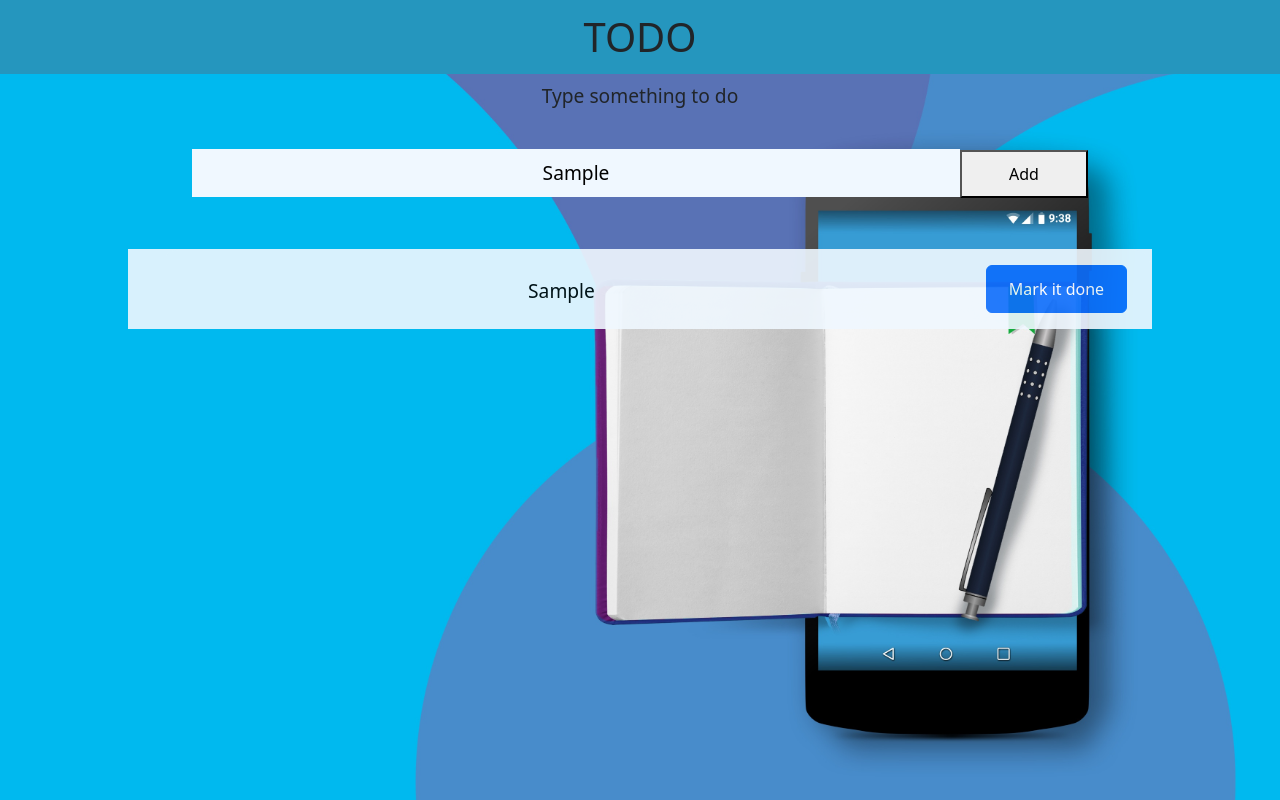
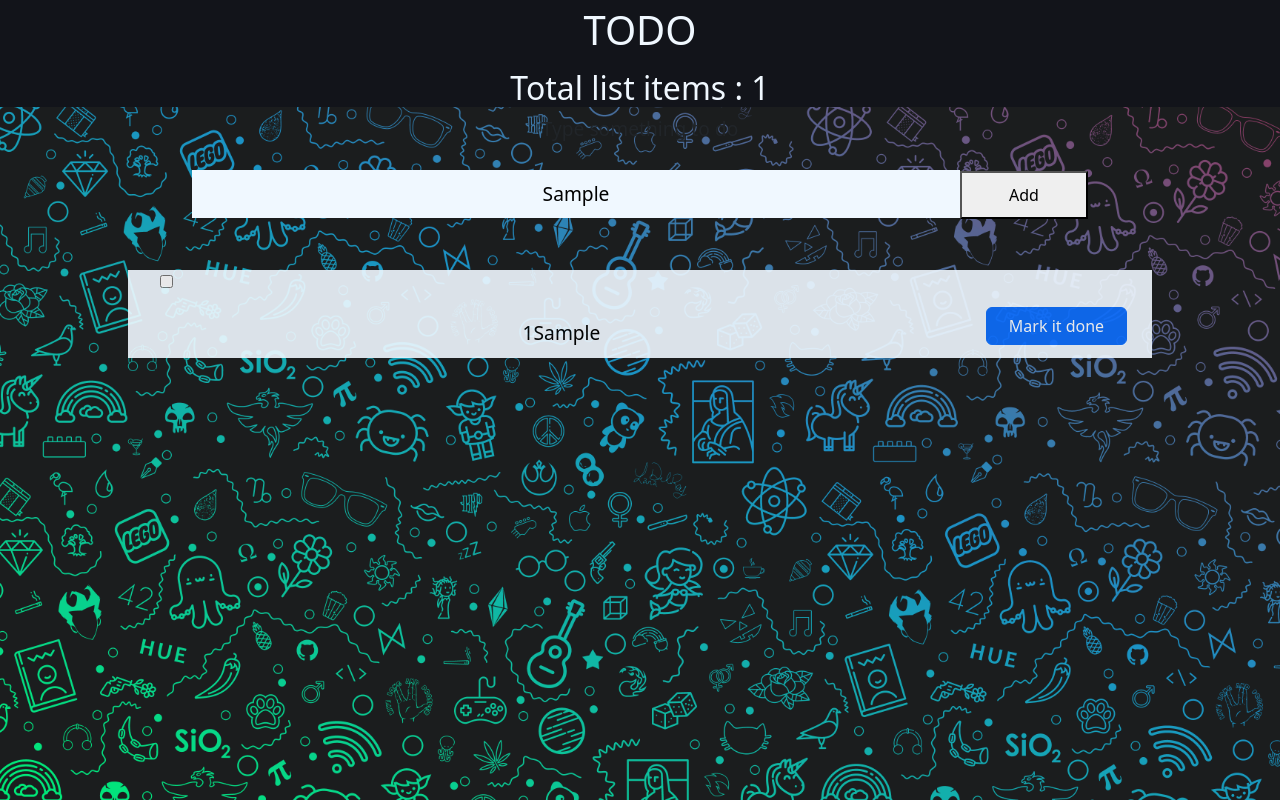
Before and after one commit to Shakthi558/TODO-APP, a React (Create React App) app in the folder todo/: page / in a window 1280 px wide. Both pictures are taken after typing "Sample" into the empty fields and a click on the button "Add". Built offline with nearby package versions, Linux system fonts and the light colour scheme.

Commit message:
Recitified id logic

```diff
--- a/todo/public/style.css
+++ b/todo/public/style.css
@@ -3,20 +3,22 @@ body{
     margin-top:0px;
     margin-left: 0px;
     margin-right:0px;
-    background-image: url(back.jpg);
+    background-image: url(back.png);
     background-size: cover;
-    height: 100vh;;
+    height: 100vh;
+
 }
 .title-box{
     text-align: center;
-    background-color:#2596be;
+    background-color:#12141a;
     margin-top: 0;
+    color:aliceblue;
 
 
 }
 h1{
     margin-top: 0px;
-    padding: 1%;
+    padding: .5%;
 }
 .input-box{
     margin:auto;
@@ -26,7 +28,8 @@ h1{
     text-align: center;
     border:none;
     border-style: none;
-    margin-top:3%
+    margin-top:2%;
+    outline: none;
 }
 .field{
     border: none;
@@ -66,7 +69,7 @@ button{
 }
 li{
     display: grid;
-    height: 10vh;
+    height: 8vh;
     width: auto;
     text-align: center;
     list-style: none;
@@ -84,6 +87,7 @@ li{
 .del{
 
 width: 100%;
+height: auto;
 
 }
 .con{
--- a/todo/src/App.jsx
+++ b/todo/src/App.jsx
@@ -4,7 +4,7 @@ import React, { useState } from "react";
 function App() {
   var [item, setItem] = useState("");
   var [task, setTask] = useState([]);
-  const [done,setDone] = useState(false)
+  const [done, setDone] = useState(false)
 
   function createItem(event) {
     event.preventDefault();
@@ -12,21 +12,25 @@ function App() {
   }
   function createTask(event) {
     event.preventDefault();
-
-    setTask(cur => [...cur, item])
+    let id = 1
+    if (task.length > 0) {
+      id = task.length + 1
     }
-
+    let taskdet = { id: id, desc: item }
+    let newtask = [...task, taskdet]
+    setTask(newtask)
+  }
 
 
   function Card(props) {
     return <div className="card-outer">
-
+      {props.id}
       {props.name}
 
     </div>
 
   }
-  function createCard(li) {
+  function createCard(task) {
 
 
 
@@ -34,14 +38,20 @@ function App() {
 
 
       <ul>
+        <input type="checkbox" />
         <li >
+
           <div className="eachList">
+
             <div class="row con">
-            <div style={{textDecoration : done ? "line-through":null}} class="col-10 coln">
-          <Card name={li} />
+
+              <div style={{ textDecoration: done ? "line-through" : null }} class="col-10 coln">
+
+                <Card name={task.desc} id={task.id} />
               </div>
               <div class="col-2 coln">
-            <button id="delbutton" onClick={()=>setDone(!done)} className="del btn btn-primary btn-large">{done?"Undo":"Mark it done"}</button>
+                <button id="delbutton" onClick={() =>
+                 {setDone(!done)}} className="del btn btn-primary btn-large">{done ? "Undo" : "Mark it done"}</button>
               </div>
             </div>
           </div>
@@ -52,7 +62,9 @@ function App() {
   }
 
   return <div> <div className="title-box">
-    <h1>TODO </h1></div>
+    <h1>TODO </h1>
+    <h2>Total list items : {task.length}</h2>
+  </div>
     <div className="list-box"></div>
     <div className="entry-box">
       <form>
```
Also changed, not shown: todo/public/back.jpg (deleted), todo/public/back.png (added). Lines whose indentation alone changed are shown as unchanged.
